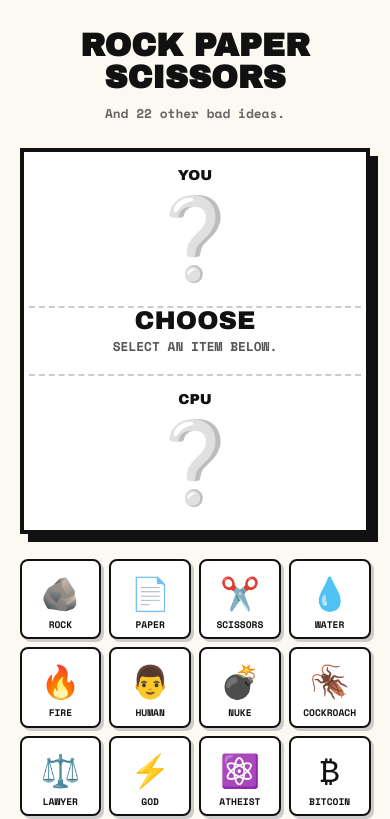
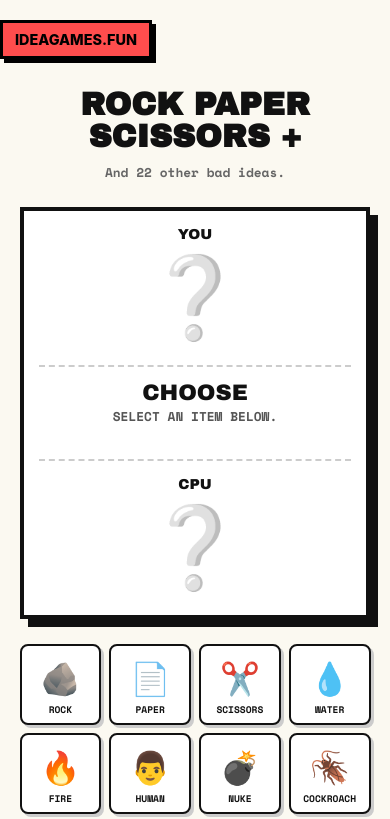
Before and after one commit to iamideaguy/ideagames, a plain HTML site: page rps-chaos/index.html in a window 390 px wide. Shown: the top 819 px of the page. Drawn offline with nearby package versions, Linux system fonts and the light colour scheme.

Commit message:
Add files via upload

```diff
--- a/rps-chaos/index.html
+++ b/rps-chaos/index.html
@@ -4,6 +4,14 @@
     <meta charset="UTF-8">
     <meta name="viewport" content="width=device-width, initial-scale=1.0">
     <title>Rock Paper Scissors and More</title>
+    <script async src="https://www.googletagmanager.com/gtag/js?id=G-E4PJR6D8CJ"></script>
+    <script>
+      window.dataLayer = window.dataLayer || [];
+      function gtag(){dataLayer.push(arguments);}
+      gtag('js', new Date());
+      gtag('config', 'G-E4PJR6D8CJ');
+    </script>
+
     <link href="https://fonts.googleapis.com/css2?family=Archivo+Black&family=Space+Mono:wght@400;700&display=swap" rel="stylesheet">
     <style>
         body {
@@ -17,8 +25,34 @@
             min-height: 100vh;
         }
 
+        /* --- NAVIGATION BUTTON (From Traffic Game) --- */
+        .nav-container {
+            width: 100%;
+            padding: 20px;
+            display: flex;
+            justify-content: flex-start;
+        }
+
+        .brand-logo {
+            background-color: #ff4d4d;
+            color: black;
+            font-weight: 800;
+            text-transform: uppercase;
+            text-decoration: none;
+            padding: 8px 12px;
+            border: 3px solid black;
+            box-shadow: 4px 4px 0px black;
+            font-size: 0.9rem;
+            font-family: 'Inter', sans-serif; /* Matching your other game */
+        }
+
+        .brand-logo:active {
+            transform: translate(2px, 2px);
+            box-shadow: 2px 2px 0px black;
+        }
+
         /* --- HEADER --- */
-        header { padding: 30px 20px 10px; text-align: center; max-width: 600px; }
+        header { padding: 10px 20px 10px; text-align: center; max-width: 600px; }
         h1 { font-family: 'Archivo Black', sans-serif; font-size: 2rem; text-transform: uppercase; line-height: 1; margin: 0; }
         .subtitle { color: #666; margin-top: 10px; font-weight: bold; font-size: 0.8rem; }
 
@@ -27,39 +61,56 @@
             display: flex;
             justify-content: space-between;
             align-items: center;
-            width: 85%; /* Squeezed in from the edges */
+            width: 85%;
             max-width: 800px;
             margin: 15px 0;
             padding: 20px;
             background: #fff;
             border: 4px solid #111;
             box-shadow: 8px 8px 0 #111;
-            min-height: 180px; /* Made shorter */
+            min-height: 180px;
             position: relative;
         }
+
+        /* RESULT AREA (Centered Fix) */
+        #result-area {
+            flex: 1.5;
+            display: flex;
+            flex-direction: column;
+            justify-content: center; /* Vertically Center */
+            align-items: center;     /* Horizontally Center */
+            text-align: center;
+            padding: 0 10px;
+            /* Minor nudge down as requested */
+            padding-top: 10px;
+        }
+
+        #outcome-text { font-family: 'Archivo Black', sans-serif; font-size: 1.6rem; color: #111; margin-bottom: 5px; line-height: 1; }
+        #reason-text { font-size: 0.8rem; color: #555; min-height: 35px; line-height: 1.3; font-weight: bold; text-transform: uppercase; }
 
         /* MOBILE LAYOUT ADJUSTMENT */
         @media (max-width: 600px) {
             #arena {
-                flex-direction: column; /* Stack vertically */
-                padding: 15px; /* Less padding */
-                gap: 10px; /* Closer together */
-                width: 80%; /* Even smaller on phone to prevent edge touching */
+                flex-direction: column;
+                padding: 15px;
+                gap: 10px;
+                width: 80%;
             }
             .fighter { width: 100%; display: flex; flex-direction: column; align-items: center; justify-content: center; gap: 5px; }
-            #result-area { width: 100%; margin: 5px 0; border-top: 2px dashed #ccc; border-bottom: 2px dashed #ccc; padding: 5px 0; }
 
-            /* Smaller Emojis for Mobile */
+            #result-area {
+                width: 100%;
+                margin: 5px 0;
+                border-top: 2px dashed #ccc;
+                border-bottom: 2px dashed #ccc;
+                padding: 15px 0; /* More breathing room */
+            }
+
             .emoji-display { font-size: 3.5rem; }
-
-            /* Tighter Text */
             #outcome-text { font-size: 1.4rem; }
         }
 
-        .fighter {
-            text-align: center;
-            flex: 1;
-        }
+        .fighter { text-align: center; flex: 1; }
 
         .name-tag {
             font-family: 'Archivo Black', sans-serif;
@@ -75,15 +126,9 @@
             display: block;
             margin-bottom: 5px;
             transition: transform 0.2s;
-            /* Force Color and Font for Visibility */
             color: #000;
             font-family: "Apple Color Emoji", "Segoe UI Emoji", "Segoe UI Symbol", "Noto Color Emoji";
         }
-
-        /* RESULT AREA */
-        #result-area { flex: 1.5; text-align: center; padding: 0 10px; }
-        #outcome-text { font-family: 'Archivo Black', sans-serif; font-size: 1.6rem; color: #111; margin-bottom: 5px; line-height: 1; }
-        #reason-text { font-size: 0.8rem; color: #555; min-height: 35px; line-height: 1.3; font-weight: bold; text-transform: uppercase; }
 
         /* --- THE GRID --- */
         #grid {
@@ -128,8 +173,12 @@
 </head>
 <body>
 
+    <div class="nav-container">
+        <a href="../index.html" class="brand-logo">IdeaGames.fun</a>
+    </div>
+
     <header>
-        <h1>Rock Paper Scissors</h1>
+        <h1>Rock Paper Scissors +</h1>
         <div class="subtitle">And 22 other bad ideas.</div>
     </header>
 
```
